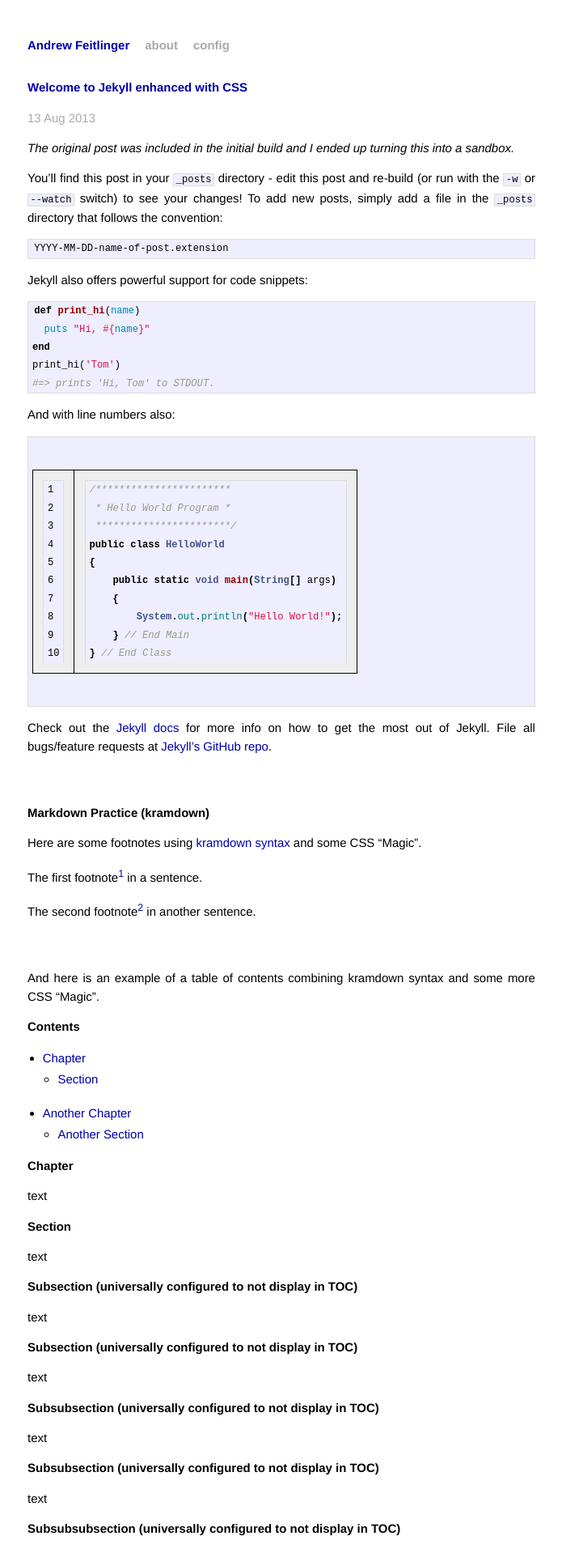
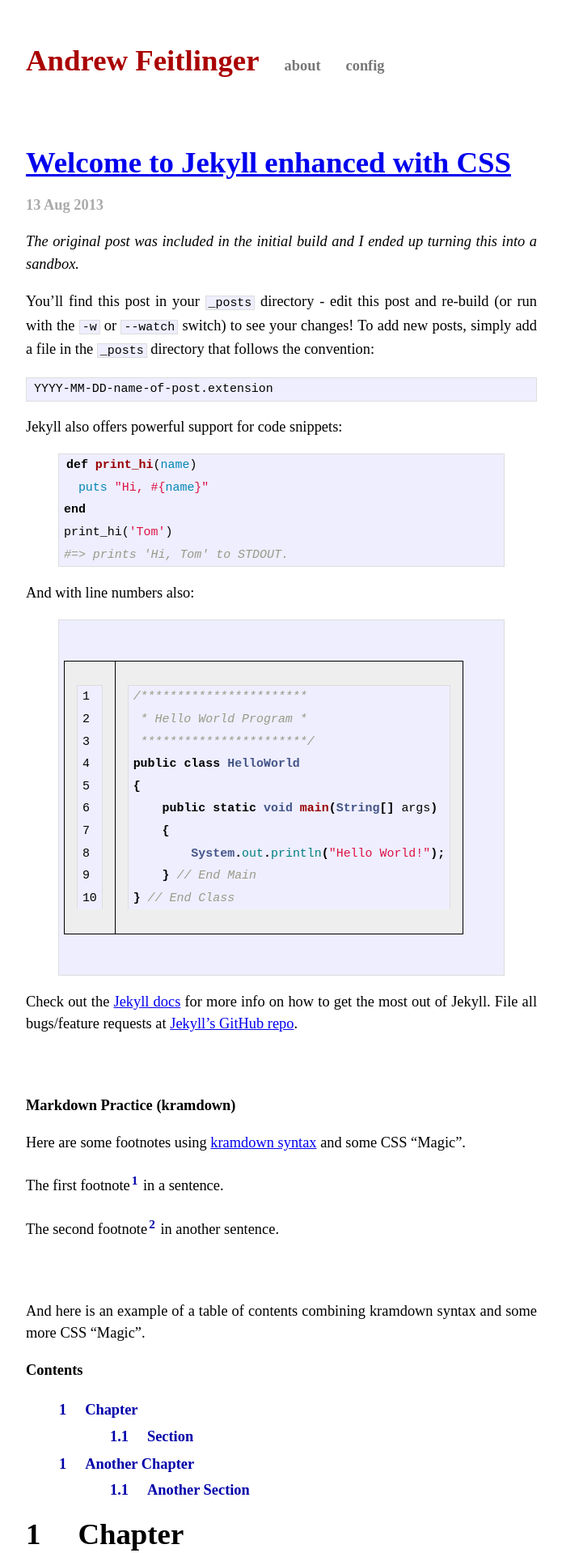
Before and after one commit to andrewfeitlinger/andrewfeitlinger.github.io, a Jekyll site: the page built from _posts/2013-08-13-welcome-to-jekyll.md, in a window 1280 px wide. Shown: the top 1918 px of the page at 81% size, without its empty margins (292-987 px from the left). Built offline with Jekyll 4.4.1, drawn with Linux system fonts in a browser that asks for light colours.

Commit message:
Updated 'home', 'site', and 'post' elements in 'Main' stylesheet.

```diff
--- a/css/main.css
+++ b/css/main.css
@@ -1,75 +1,6 @@
 /****************************************************************************/
 /*
-/* Common
-/*
-/****************************************************************************/
-
-/* Global Reset */
-
-*
-{
-    margin: 0;
-    padding: 0;
-}
-
-body,
-html
-{
-    height: 100%;
-}
-
-body
-{
-    background-color: #FFF;
-    font: 13.34px Helvetica, Arial, sans-serif;
-    font-size: small;
-    text-align: center;
-}
-
-h1,
-h2,
-h3,
-h4,
-h5,
-h6
-{
-    font-size: 100%;
-}
-
-h1
-{
-    margin-bottom: 1em;
-}
-
-p
-{
-    margin: 1em 0;
-}
-
-a
-{
-    color: #00a;
-}
-
-a:hover
-{
-    color: #000;
-}
-
-a:visited
-{
-    color: #a0a;
-}
-
-table
-{
-    font-size: inherit;
-    font: 100%;
-}
-
-/****************************************************************************/
-/*
-/* Home (updated with class selector)
+/* Home
 /*
 /****************************************************************************/
 
@@ -84,11 +15,29 @@
     line-height: 1.75em;
 }
 
+.home ul.posts li a
+{
+    background-color: #fff;
+    border-radius: 6px;
+    color: #00a;
+    padding: 4px;
+    text-decoration: none;
+}
+
+.home ul.posts li a:hover
+{
+    background-color: #00a;
+    border-radius: 6px;
+    color: #fdf;
+    padding: 4px;
+}
+
 .home ul.posts span
 {
-    color: #aaa;
-    font-family: Monaco, "Courier New", monospace;
-    font-size: 80%;
+    color: #888;
+    font-family: monaco, "courier new", monospace;
+    font-size: 85%;
+    font-weight: bold;
 }
 
 /****************************************************************************/
@@ -100,10 +49,10 @@
 .site
 {
     font-size: 115%;
+    line-height: 1.5em;
+    margin: 2em auto 2em auto;
     text-align: justify;
-    width: 42em;
-    margin: 3em auto 2em;
-    line-height: 1.5em;
+    width: 50%;
 }
 
 .site .header a
@@ -116,59 +65,89 @@
 {
     display: inline-block;
     margin-bottom: 2em;
+    margin-left: -4px;
 }
 
 .site .header h1.title a
 {
-    color: #00a;
+    background-color: #fff;
+    border-radius: 6px;
+    color: #a00;
+    padding: 4px;
+    text-decoration: none;
 }
 
 .site .header h1.title a:hover
 {
-    color: #000;
+    background-color: #a00;
+    border-radius: 6px;
+    color: #fef;
+    padding: 4px;
 }
 
 .site .header a.extra
 {
-    color: #aaa;
+    background-color: #fff;
+    border-radius: 4px;
+    color: #777;
     margin-left: 1em;
+    padding: 4px;
+    text-decoration: none;
 }
 
 .site .header a.extra:hover
 {
-    color: #000;
+    background-color: #777;
+    border-radius: 4px;
+    color: #eee;
+    padding: 4px;
 }
 
 .site .meta
 {
     color: #aaa;
+    font-weight: bold;
 }
 
 .site .footer
 {
-    font-size: 80%;
+    border-top: 4px solid #ddd;
     color: #666;
-    border-top: 4px solid #eee;
+    font-size: 85%;
     margin-top: 2em;
-    overflow: hidden;
+    overflow: visible;
 }
 
 .site .footer .contact
 {
     float: left;
+    margin-left: -2px;
     margin-right: 3em;
+    margin-top: 1em;
 }
 
 .site .footer .contact a
 {
-    color: #8085C1;
+    background-color: #fff;
+    border-radius: 4px;
+    color: #a4a;
+    padding: 2px;
+    text-decoration: none;
+}
+
+.site .footer .contact a:hover
+{
+    background-color: #a4a;
+    border-radius: 4px;
+    color: #fdf;
+    padding: 2px;
 }
 
 .site .footer .rss
 {
+    float: right;
+    margin-right: -.2em;
     margin-top: 1.1em;
-    margin-right: -.2em;
-    float: right;
 }
 
 .site .footer .rss img
@@ -178,7 +157,7 @@
 
 /****************************************************************************/
 /*
-/* Posts
+/* Posts (including Drafts and Pages)
 /*
 /****************************************************************************/
 
@@ -186,15 +165,16 @@
 
 .post pre
 {
+    background-color: #eef;
     border: 1px solid #ddd;
-    background-color: #eef;
     padding: 0 .4em;
 }
 
 .post code
 {
+    background-color: #eef;
     border: 1px solid #ddd;
-    background-color: #eef;
+    font-size: 100%;
     padding: 0 .2em;
 }
 
@@ -207,8 +187,8 @@
 
 .post pre.terminal
 {
+    background-color: #333;
     border: 1px solid #000;
-    background-color: #333;
     color: #fff;
 }
 
@@ -217,41 +197,55 @@
     background-color: #333;
 }
 
-/****************************************************************************/
-/*
-/* Posts, Drafts, and Pages (custom)
-/*
-/****************************************************************************/
+/* Title Link (Post and Draft) */
 
-/* Draft Date */
-
-.home ul.posts span.draft
+.post a.title
 {
-    color: #a00;
-    font-weight: bold;
-    font-family: Monaco, "Courier New", monospace;
-    font-size: 80%;
+    background-color: #fff;
+    border-radius: 6px;
+    color: #00a;
+    margin-left: -4px;
+    padding: 4px;
+    text-decoration: none;
 }
 
-.site .draft
+.post a.title:hover
 {
-    color: #a00;
-    font-weight: bold;
-}
-
-/* Post and Draft Title Link */
-
-.site .post a
-{
-    text-decoration: none;
+    background-color: #00a;
+    border-radius: 6px;
+    color: #fef;
+    padding: 4px;
 }
 
 /* Double Blank Line Hack */
 
 .post hr
 {
+    border: none;
     margin: 2em 0;
-    border: none;
+}
+
+/* Footnotes */
+
+.post a.footnote,
+.post a.reversefootnote
+{
+    background-color: #fff;
+    border-radius: 4px;
+    color: #00a;
+    font-weight: bold;
+    margin-left: 0px;
+    padding: 2px;
+    text-decoration: none;
+}
+
+.post a.footnote:hover,
+.post a.reversefootnote:hover
+{
+    background-color: #00a;
+    border-radius: 4px;
+    color: #fdf;
+    padding: 2px;
 }
 
 /* Lists */
@@ -282,15 +276,15 @@
     line-height: 1.75em;
 }
 
-/* Table */
+/* Tables */
 
 .post table
 {
+    border-bottom: 1px solid #000;
     border-collapse: collapse;
     border-top: 1px solid #000;
-    border-bottom: 1px solid #000;
+    margin-bottom: 1.5em;
     margin-top: 1.5em;
-    margin-bottom: 1.5em;
 }
 
 .post thead th,
@@ -299,8 +293,8 @@
 {
     border-left: 1px solid #000;
     border-right: 1px solid #000;
+    padding: 1em;
     vertical-align: top;
-    padding: 1em;
 }
 
 .post thead :not(tr:last-child),
@@ -328,3 +322,118 @@
 {
     background-color: #eee;
 }
+
+/* Headings  */
+
+.post h1:before,
+.post h2:before,
+.post h3:before,
+.post h4:before,
+.post h5:before,
+.post h6:before
+{
+    margin-right: 1em;
+}
+
+.post h1:before
+{
+    counter-increment: counter_h1;
+    content:    counter(counter_h1) " ";
+}
+
+.post h2:before
+{
+    counter-increment: counter_h2;
+    content:    counter(counter_h1) "."
+                counter(counter_h2) " ";
+}
+
+.post h3:before
+{
+    counter-increment: counter_h3;
+    content:    counter(counter_h1) "."
+                counter(counter_h2) "."
+                counter(counter_h3) " ";
+}
+
+.post h4:before
+{
+    counter-increment: counter_h4;
+    content:    counter(counter_h1) "."
+                counter(counter_h2) "."
+                counter(counter_h3) "."
+                counter(counter_h4) " ";
+}
+
+.post h5:before
+{
+    counter-increment: counter_h5;
+    content:    counter(counter_h1) "."
+                counter(counter_h2) "."
+                counter(counter_h3) "."
+                counter(counter_h4) "."
+                counter(counter_h5) " ";
+}
+
+.post h6:before
+{
+    counter-increment: counter_h6;
+    content:    counter(counter_h1) "."
+                counter(counter_h2) "."
+                counter(counter_h3) "."
+                counter(counter_h4) "."
+                counter(counter_h5) "."
+                counter(counter_h6) " ";
+}
+
+/* Table Of Contents  */
+
+#markdown-toc ul
+{
+    margin-bottom: 2px;
+}
+
+#markdown-toc li
+{
+    list-style-type: none;
+    text-indent: -1.2em;
+}
+
+#markdown-toc li:before
+{
+    color: #00a;
+    font-weight: bold;
+    margin-right: 1em;
+}
+
+#markdown-toc li:before /* should be [#markdown-toc ul li:before] but doesn't work */
+{
+    counter-increment: counter_l1;
+    content:    counter(counter_l1) " ";
+}
+
+#markdown-toc ul:nth-child(2) li:before
+{
+    counter-increment: counter_l2;
+    content:    counter(counter_l1) "."
+                counter(counter_l2) " ";
+}
+
+#markdown-toc a
+{
+    background-color: #fff;
+    border-radius: 6px;
+    color: #00a;
+    font-weight: bold;
+    margin-left: -4px;
+    padding: 4px;
+    text-decoration: none;
+}
+
+#markdown-toc a:hover
+{
+    background-color: #00a;
+    border-radius: 6px;
+    color: #fef;
+    padding: 4px;
+}
```
